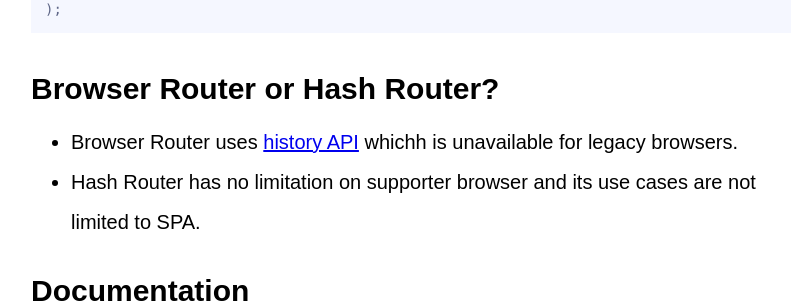
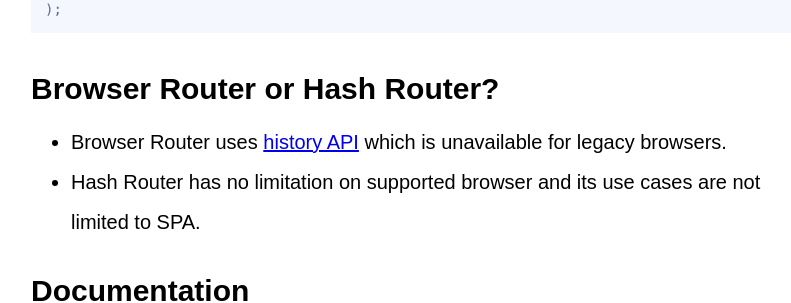
Before and after one commit to kishnparbadia1/react-router-live-demo, a React (Create React App) app: page /favoritedessert/1 in a window 1280 px wide. Shown: the part 1185-1488 px from the top of the page, without its empty margins (225-1016 px from the left). Built offline with nearby package versions, Linux system fonts and the light colour scheme.

Commit message:
Minor grammar changes

```diff
--- a/src/BrowserRouter.js
+++ b/src/BrowserRouter.js
@@ -1,5 +1,5 @@
 import React from "react";
-import { Highlight } from './Highlight'
+import { Highlight } from "./Highlight";
 
 function BrowserRouter() {
   return (
@@ -12,18 +12,33 @@ function BrowserRouter() {
           is displayed.
         </li>
       </ul>
-      <Highlight code={`import { BrowserRouter } from "react-router-dom";
+      <Highlight
+        code={`import { BrowserRouter } from "react-router-dom";
 ReactDOM.render(
     // all route sensitive code is wrapped into BrowserRouter
   <BrowserRouter>
     <App />
   </BrowserRouter>,
   document.getElementById("root")
-);`} />
+);`}
+      />
       <h2>Browser Router or Hash Router?</h2>
       <ul>
-        <li>Browser Router uses <a href="https://developer.mozilla.org/en-US/docs/Web/API/History_API" target="_blank" rel="noopener noreferrer">history API</a> whichh is unavailable for legacy browsers.</li>
-        <li>Hash Router has no limitation on supporter browser and its use cases are not limited to SPA.</li>
+        <li>
+          Browser Router uses{" "}
+          <a
+            href="https://developer.mozilla.org/en-US/docs/Web/API/History_API"
+            target="_blank"
+            rel="noopener noreferrer"
+          >
+            history API
+          </a>{" "}
+          which is unavailable for legacy browsers.
+        </li>
+        <li>
+          Hash Router has no limitation on supported browser and its use cases
+          are not limited to SPA.
+        </li>
       </ul>
       <h2>Documentation</h2>
       <a
--- a/src/index.js
+++ b/src/index.js
@@ -2,8 +2,14 @@ import React from "react";
 import ReactDOM from "react-dom";
 import App from "./App";
 import * as serviceWorker from "./serviceWorker";
+import { BrowserRouter } from "react-router-dom";
 
-ReactDOM.render(<App />, document.getElementById("root"));
+ReactDOM.render(
+  <BrowserRouter>
+    <App />
+  </BrowserRouter>,
+  document.getElementById("root"),
+);
 
 // If you want your app to work offline and load faster, you can change
 // unregister() to register() below. Note this comes with some pitfalls.
```
